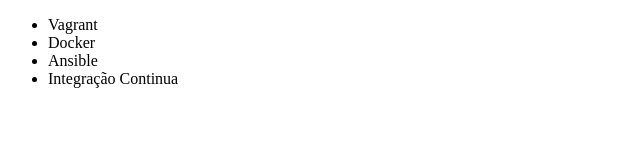
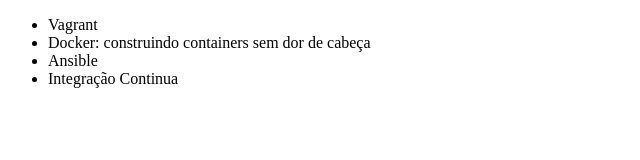
Before and after one commit to willianPaulinoSantos/alura-git, a plain HTML site: page index.html in a window 1280 px wide. Shown: the whole page, without its empty margins (0-640 px from the left). Drawn offline with Linux system fonts and the light colour scheme.

Commit message:
Corringindo bug docker

```diff
--- a/index.html
+++ b/index.html
@@ -7,7 +7,7 @@
 <body>
     <ul>
         <li>Vagrant</li>
-        <li>Docker</li>
+        <li>Docker: construindo containers sem dor de cabeça</li>
         <li>Ansible</li>
         <li>Integração Continua</li>
     </ul>
```
